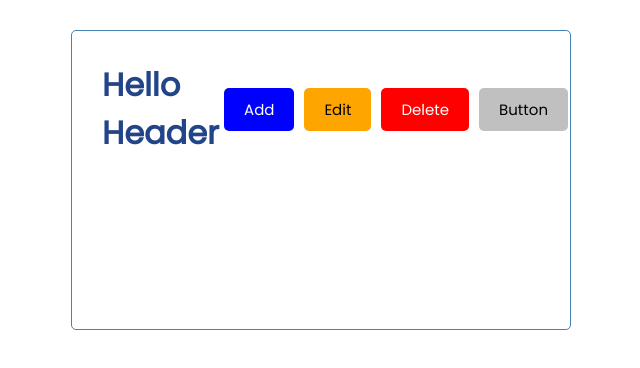
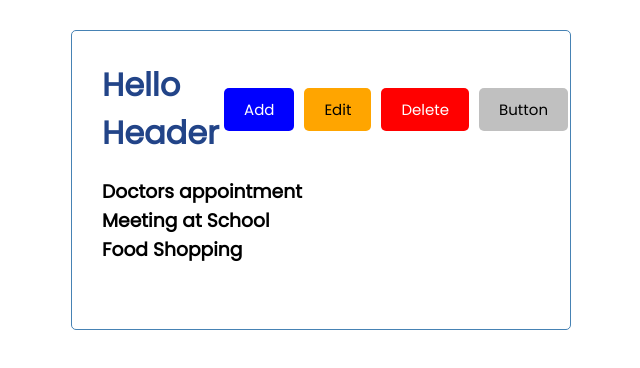
Before and after one commit to crummenauerca/ReactTaskTracker, a React (Create React App) app: page / in a window 1280 px wide. Shown: the top 368 px of the page, without its empty margins (319-959 px from the left). Built offline with nearby package versions, Linux system fonts and the light colour scheme.

Commit message:
Using array map

```diff
--- a/src/App.js
+++ b/src/App.js
@@ -1,9 +1,11 @@
 import Header from './components/Header'
+import Tasks from './components/Tasks'
 
 function App() {
   return (
     <div className="container">
       <Header title='Hello Header' />
+      <Tasks />
     </div>
   )
 }
--- /dev/null
+++ b/src/components/Tasks.js
@@ -0,0 +1,28 @@
+const tasks = [{
+  id: 1,
+  text: 'Doctors appointment',
+  day: 'Feb 5th at 02:00pm',
+  reminder: true
+}, {
+  id: 2,
+  text: 'Meeting at School',
+  day: 'Feb 6th at 01:30pm',
+  reminder: true
+}, {
+  id: 3,
+  text: 'Food Shopping',
+  day: 'Feb 7th at 02:30pm',
+  reminder: false
+}]
+
+const Tasks = () => {
+  return (
+    <>
+      {tasks.map((task) => (
+        <h3 key={task.id}>{task.text}</h3>)
+      )}
+    </>
+  )
+}
+
+export default Tasks
```
